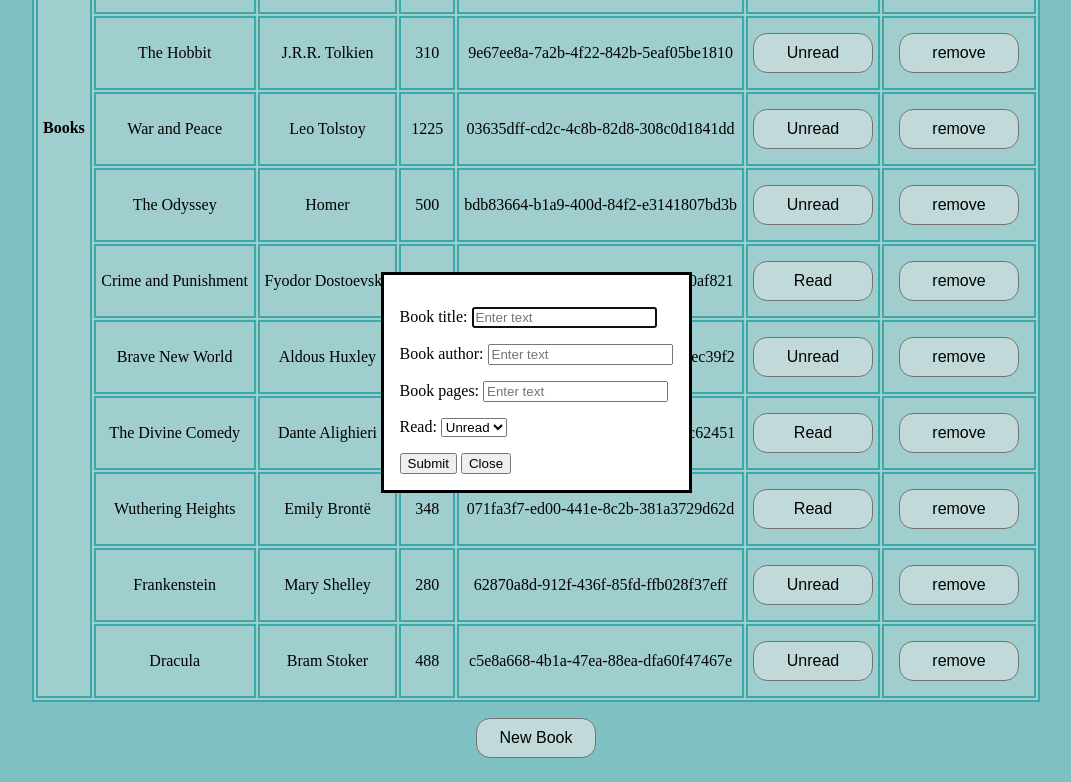
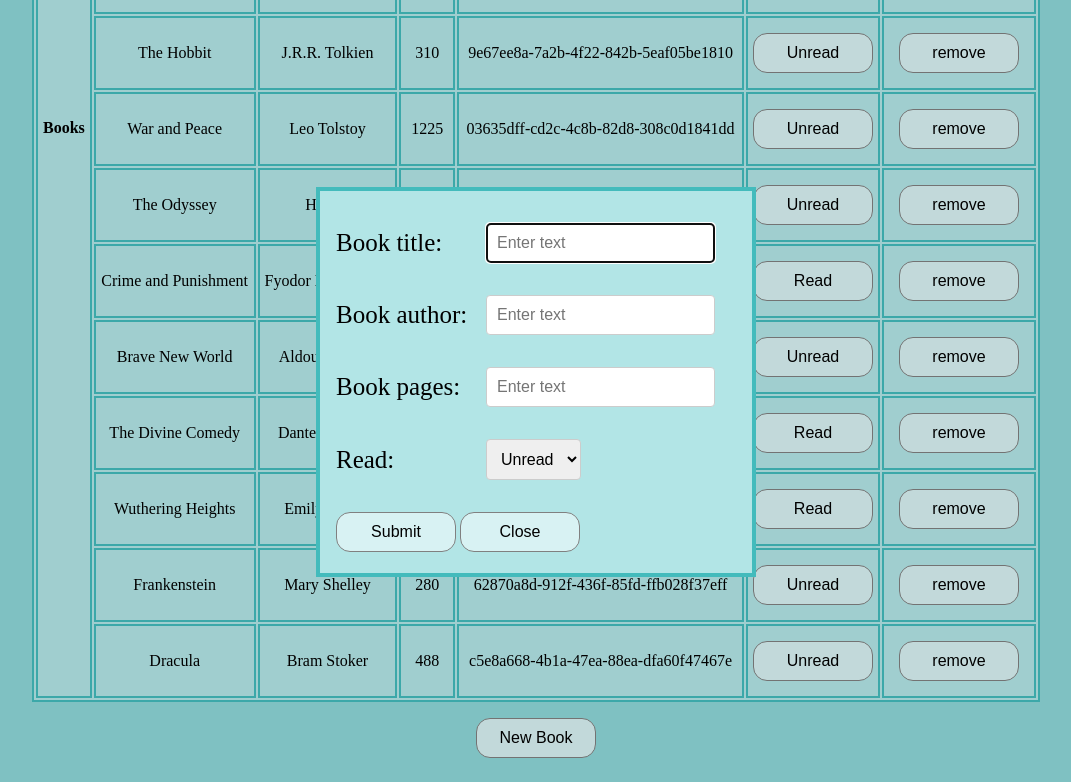
Before and after one commit to SimonMai6/library, a plain HTML site: page index.html in a window 1280 px wide. Both pictures are taken after a click on the button "New Book". Shown: the part 488-1270 px from the top of the page, without its empty margins (104-1175 px from the left). Drawn offline with Linux system fonts and the light colour scheme.

Commit message:
Styled the dialog module
Made the form in the dialog module look better.

```diff
--- a/index.html
+++ b/index.html
@@ -26,27 +26,29 @@
 
     <dialog id="dialog">
         <form id='my-form' method="dialog">
-            <p>
+            <p class="input">
                 <label for="book-title">Book title:</label>
                 <input type="text" id="book-title" name="book-title" placeholder="Enter text" required />
             </p>
-            <p>
+            <p class="input">
                 <label for="book-author">Book author:</label>
                 <input type="text" id="book-author" name="book-author" placeholder="Enter text" required />
             </p>
-            <p>
+            <p class="input">
                 <label for="book-pages">Book pages:</label>
                 <input type="number" id="book-pages" name="book-pages" placeholder="Enter text" required />
             </p>
-            <p>
+            <p class="input">
                 <label for="book-read">Read:</label>
                 <select name="book-read" id="book-read">
                     <option value="unread">Unread</option>
                     <option value="read">Read</option>
                 </select>
             </p>
-            <input type="submit" id="js-submit" value="Submit" />
-            <input type="submit" id="js-close" value="Close" />
+            <p>
+                <input type="submit" id="js-submit" value="Submit" />
+                <input type="submit" id="js-close" value="Close" />
+            </p>
         </form>
     </dialog>
     <p>
--- a/library.js
+++ b/library.js
@@ -86,21 +86,36 @@ jsClose.addEventListener("click", (event) => {
 
 document.body.addEventListener("click", (event) => {
     if (event.target.classList.contains("remove-btn")) {
-        const removeRow = event.target.parentNode.parentNode;
-        const rowTitle = removeRow.firstElementChild.innerHTML;
-        const index = myLibrary.indexOf(myLibrary.find((element) => element.title === rowTitle));
-        if (index > -1) {
-            myLibrary.splice(index, 1);
-        }
-        removeRow.remove();
-        console.log(myLibrary);
-        --i;
+        removeRow(event);
+    }
+    else if (event.target.classList.contains("read-btn")) {
+        bookRead(event);
     }
 });
 
+function removeRow(removeBtn) {
+    const targetRow = removeBtn.target.parentNode.parentNode;
+    const rowTitle = targetRow.firstElementChild.innerHTML;
+    const index = myLibrary.indexOf(myLibrary.find((element) => element.title === rowTitle));
+    if (index > -1) {
+        myLibrary.splice(index, 1);
+    }
+    targetRow.remove();
+    --i;
+}
+
+function bookRead(readBtn) {
+    if (readBtn.target.textContent === "Read") {
+        readBtn.target.textContent = "Unread";
+    }
+    else {
+        readBtn.target.textContent = "Read";
+    }
+}
+
 function readBtn(isRead) {
     const newBtn = document.createElement("button");
-    newBtn.classList.add("read")
+    newBtn.classList.add("read-btn")
     if (isRead) {
         newBtn.textContent = "Read";
         return(newBtn);
--- a/style.css
+++ b/style.css
@@ -26,7 +26,7 @@ table {
     text-align: center;
 }
 
-#show-dialog, .remove-btn, .read {
+#show-dialog, .remove-btn, .read-btn, #js-submit, #js-close {
     background-color: #D8F2F3;
     border: gray solid 1px;
     border-radius: 14px;
@@ -35,7 +35,7 @@ table {
     height: 40px;
 }
 
-#show-dialog:active , .remove-btn:active, .read:active {
+#show-dialog:active , .remove-btn:active, .read-btn:active , #js-submit:active, #js-close:active {
     background-color: #c5f0f1;
     box-shadow: inset 0px 0px 5px #a6cbcc;
     -webkit-box-shadow: inset 0px 0px 5px #c1c1c1;
@@ -43,6 +43,41 @@ table {
     outline: none;
 }
 
-#show-dialog:hover, .remove-btn:hover, .read:hover {
+#show-dialog:hover, .remove-btn:hover, .read-btn:hover, #js-submit:hover, #js-close:hover {
     background-color: #c5f0f1;
 }
+
+#dialog {
+    background-color: #B2E5E6;
+    border: #43BBBC solid 4px;
+}
+
+.input {
+    display: flex;
+    align-items: center;
+}
+
+.input > label {
+    font-size: 25px;
+}
+
+
+input[type="text"],
+input[type="number"],
+select {
+    padding: 10px;
+    border: 1px solid #ccc;
+    border-radius: 4px;
+    font-size: 16px;
+}
+
+#my-form {
+    display:flex;
+    flex-direction: column;
+    width: 400px;
+    height: 350px;
+}
+
+label {
+    width: 150px;
+}
```
